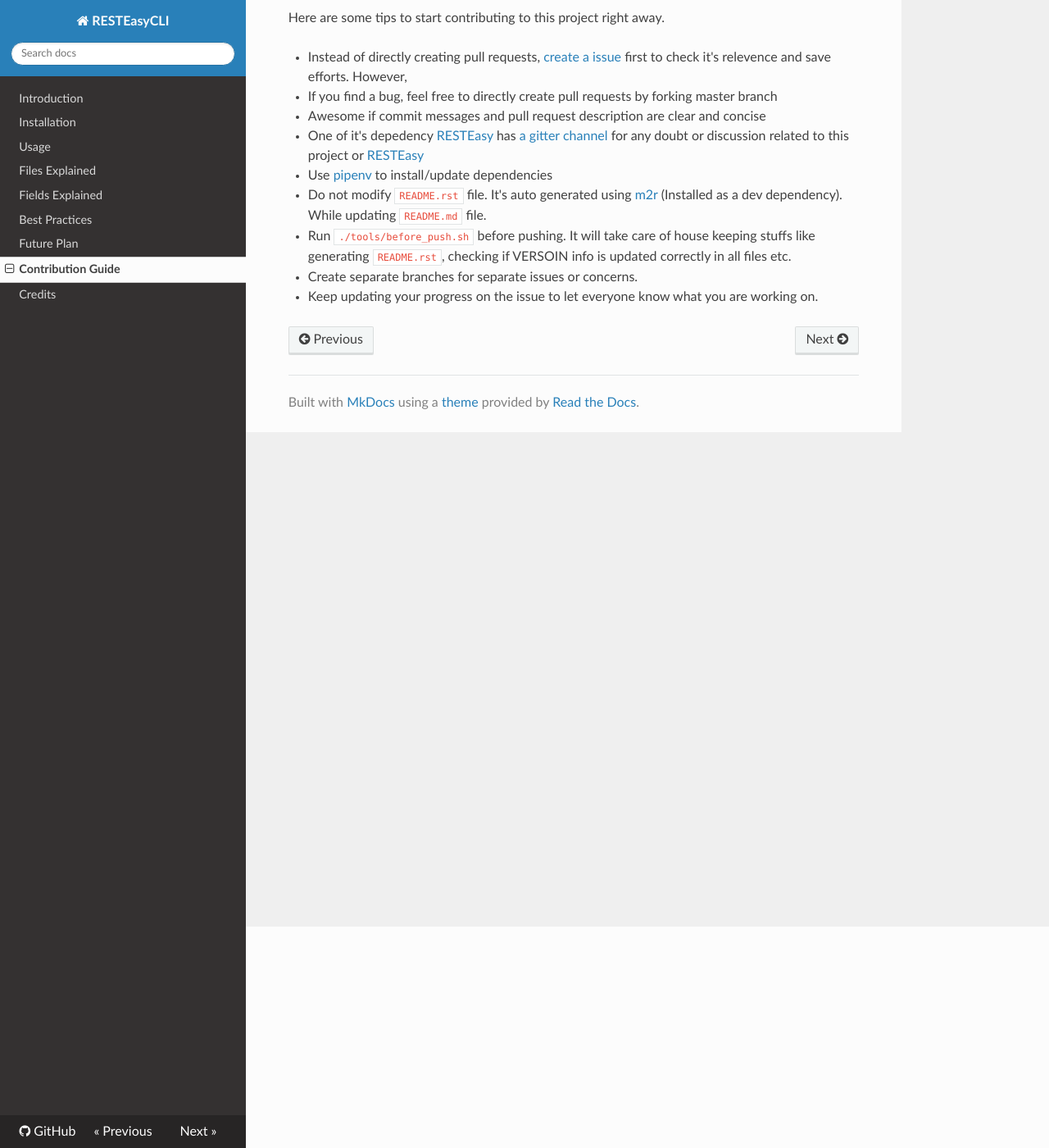
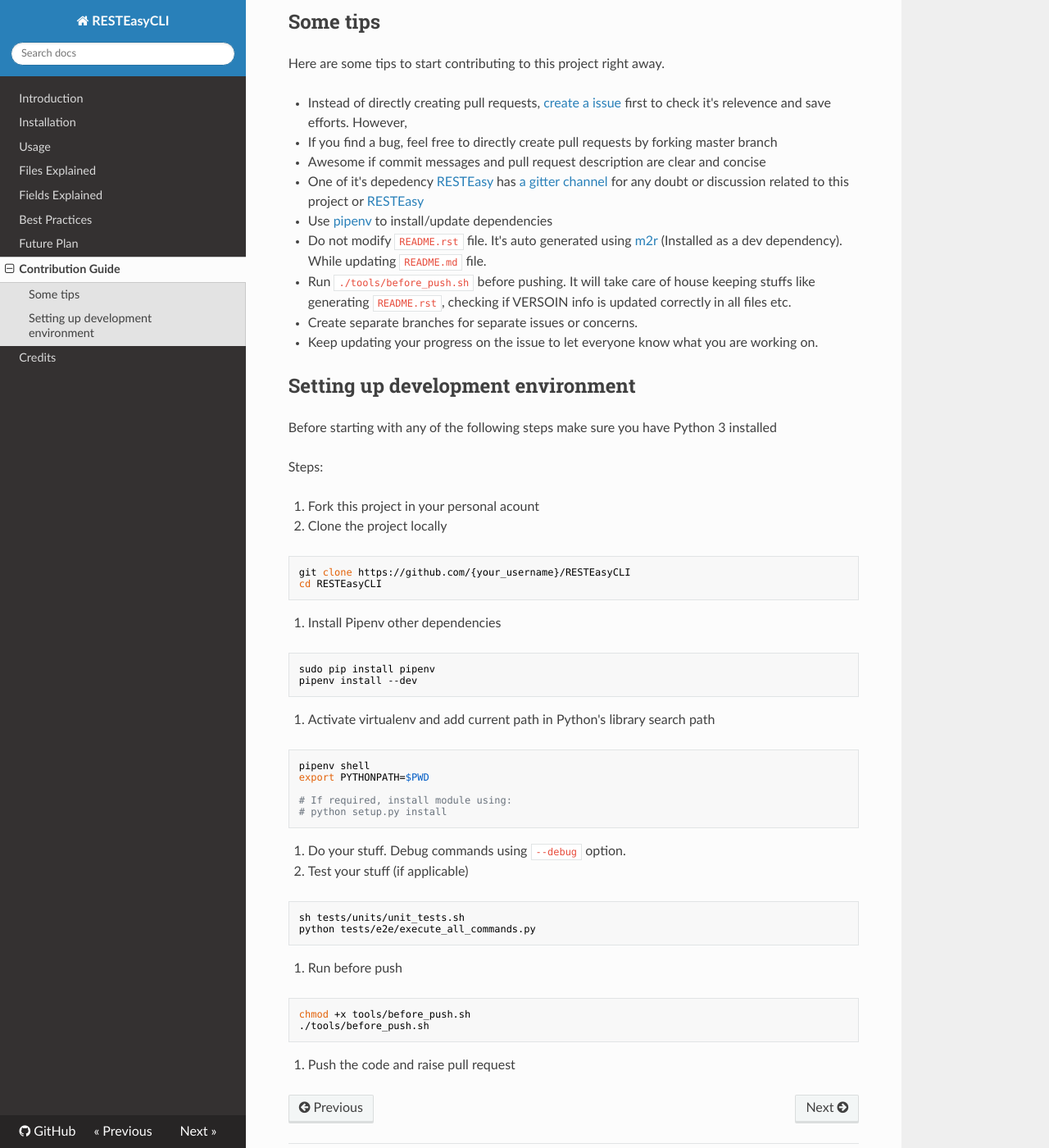
Before and after one commit to sayanarijit/RESTEasyCLI, an MkDocs documentation site: the page built from docs/contribution_guide.md, in a window 1280 px wide and 1400 px high, scrolled down 270 px. Shown: the whole window at 82% size. Built offline with MkDocs 1.6.1, drawn with Linux system fonts in a browser that asks for light colours; nearby versions of some CDN libraries.

Commit message:
modify contrib guide

````diff
--- a/docs/contribution_guide.md
+++ b/docs/contribution_guide.md
@@ -4,6 +4,7 @@ This is a new born project and has lots of scope for improvements.
 
 If you feel that you can help with any of above TODO list or if you have a totally unique idea, feel free to jump right in.
 
+## Some tips
 Here are some tips to start contributing to this project right away.
 
 - Instead of directly creating pull requests, [create a issue](https://github.com/rapidstack/RESTEasyCLI/issues/new) first to check it's relevence and save efforts. However,
@@ -15,3 +16,54 @@ Here are some tips to start contributing to this project right away.
 - Run `./tools/before_push.sh` before pushing. It will take care of house keeping stuffs like generating `README.rst`, checking if VERSOIN info is updated correctly in all files etc.
 - Create separate branches for separate issues or concerns.
 - Keep updating your progress on the issue to let everyone know what you are working on.
+
+
+## Setting up development environment
+
+Before starting with any of the following steps make sure you have Python 3 installed
+
+Steps:
+
+1. Fork this project in your personal acount
+
+2. Clone the project locally
+
+```bash
+git clone https://github.com/{your_username}/RESTEasyCLI
+cd RESTEasyCLI
+```
+
+3. Install Pipenv other dependencies
+
+```bash
+sudo pip install pipenv
+pipenv install --dev
+```
+
+4. Activate virtualenv and add current path in Python's library search path
+
+```bash
+pipenv shell
+export PYTHONPATH=$PWD
+
+# If required, install module using:
+# python setup.py install
+```
+
+5. Do your stuff. Debug commands using `--debug` option.
+
+6. Test your stuff (if applicable)
+
+```bash
+sh tests/units/unit_tests.sh
+python tests/e2e/execute_all_commands.py
+```
+
+7. Run before push
+
+```bash
+chmod +x tools/before_push.sh
+./tools/before_push.sh
+```
+
+8. Push the code and raise pull request
````
Also changed, not shown: README.rst.
